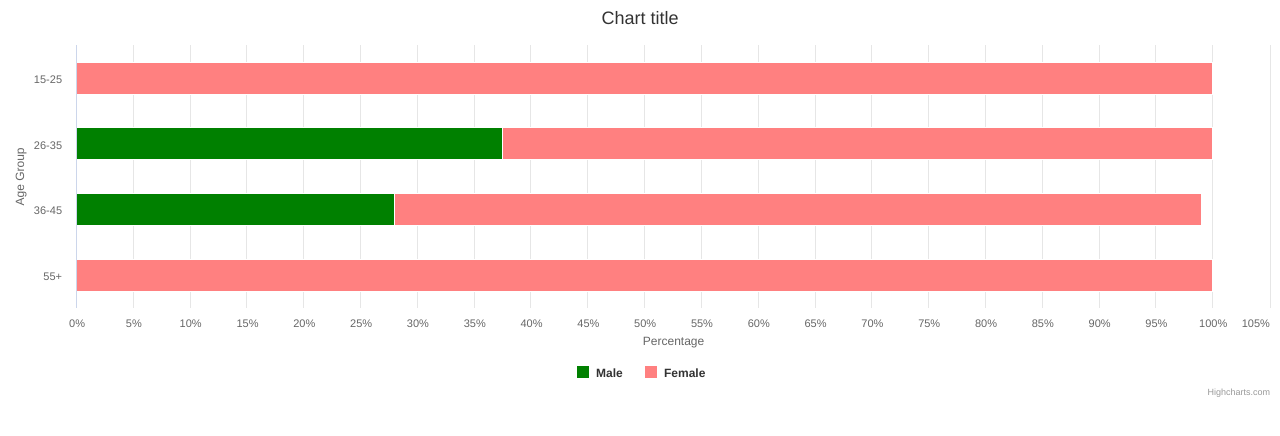
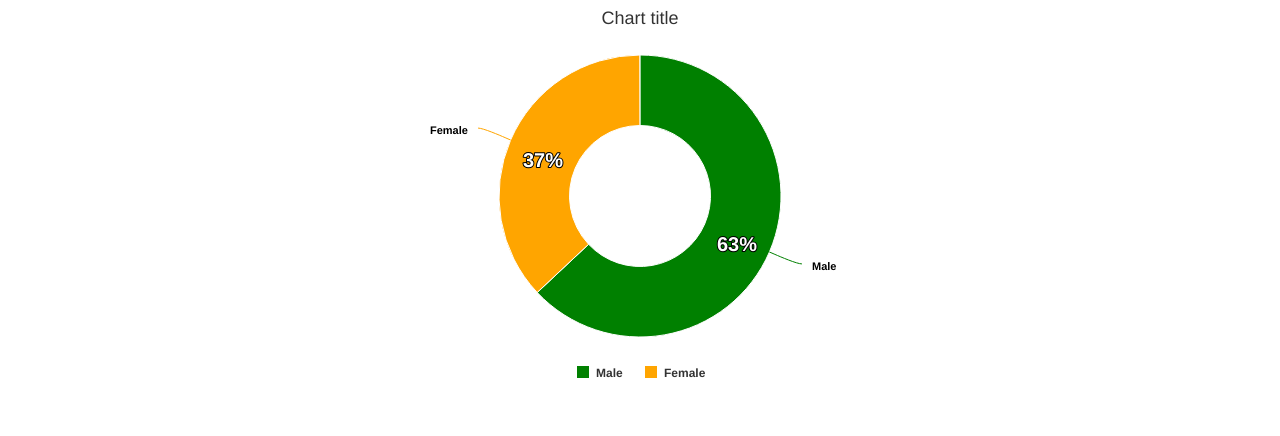
Before and after one commit to Gunjan1109/nivochartsdemo, a React (Create React App) app: page / in a window 1280 px wide. Shown: the top 436 px of the page. Built offline with nearby package versions, Linux system fonts and the light colour scheme.

Commit message:
add colour to pie chart

```diff
--- a/src/App.js
+++ b/src/App.js
@@ -21,7 +21,7 @@ function App(props) {
     {/* <div style={{width: "900px", height: "300px"}}> */}
   <HighchartsReact
   highcharts={Highcharts}
-  options={invertedStackedOPtions}
+  options={pieChartOptions}
   />
   {/* </div> */}
     </>
--- a/src/components/pie-chart/options.js
+++ b/src/components/pie-chart/options.js
@@ -19,7 +19,8 @@ export const pieChartOptions = {
             cursor: 'pointer',
             showInLegend: true,
             data: pieChartData,
-            innerSize: '50%'
+            innerSize: '50%',
+            colors: ['green', 'orange']
         },
     },
     legend: {
--- a/src/data.js
+++ b/src/data.js
@@ -1226,7 +1226,7 @@ export const invertedStackeddata = {
 };
 
 export const pieChartData = [
- ['Male', 63],
+ ['Male', 63, 'green'],
  ['Female', 37]
 ]
 
```
